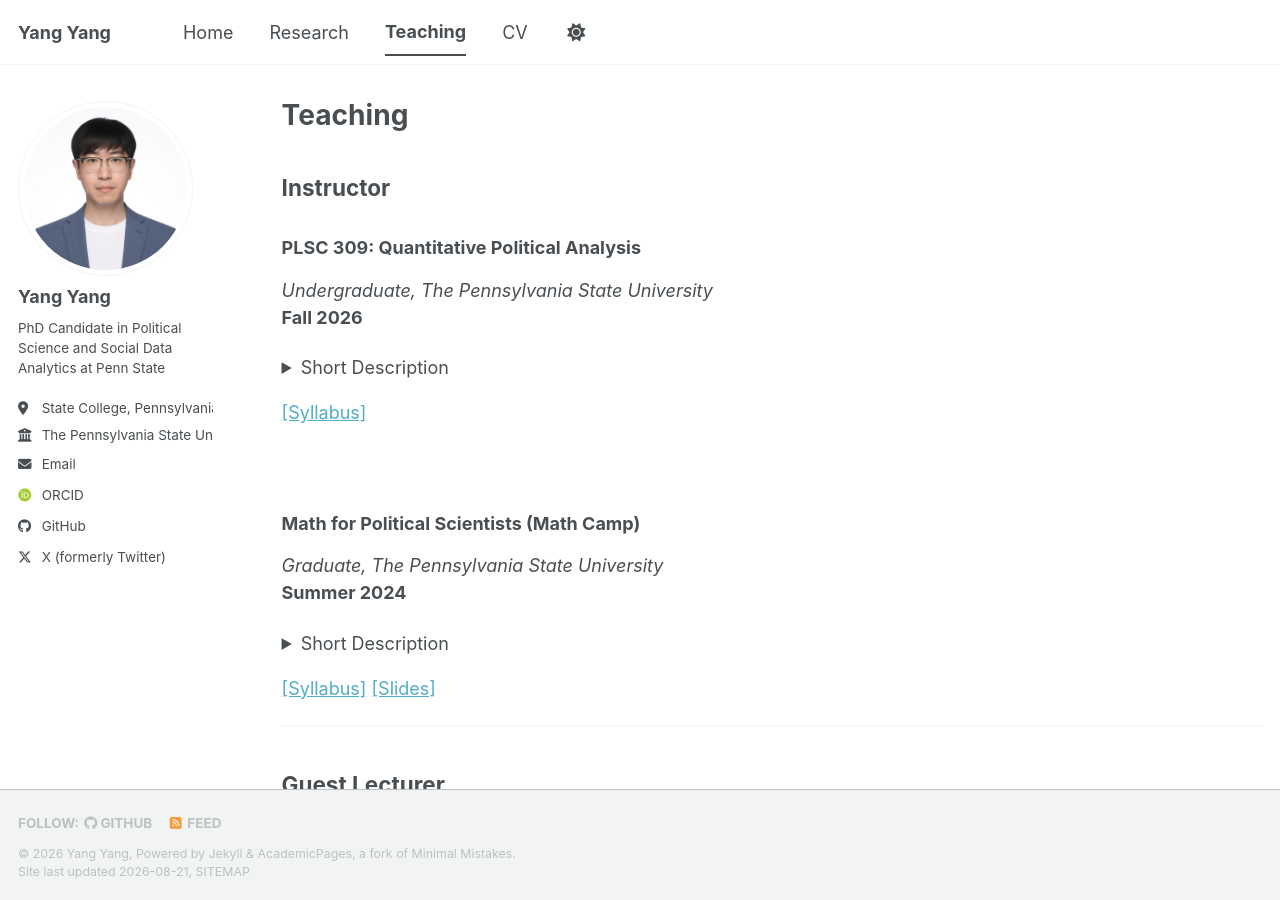
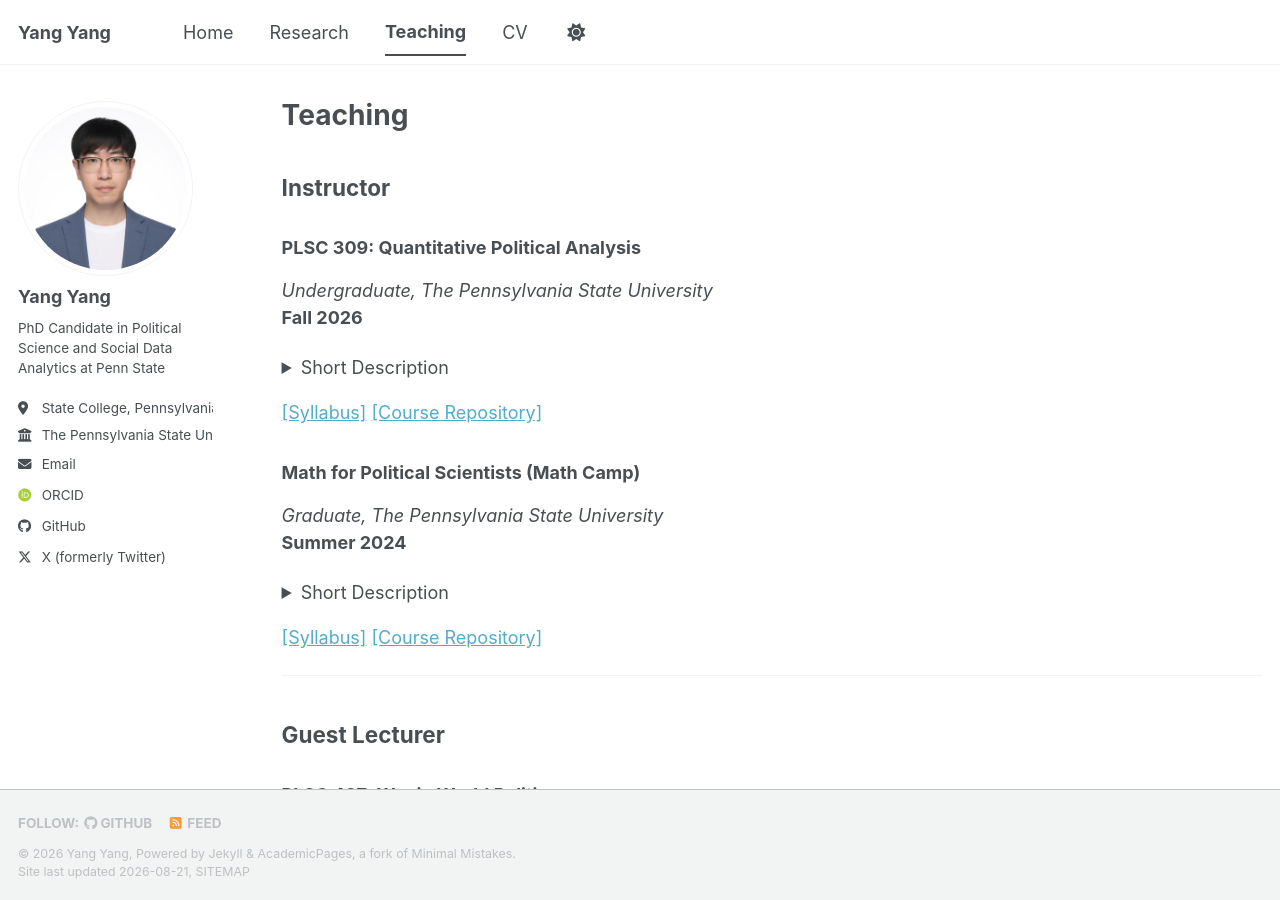
Before and after one commit to yang-yang-ir/yang-yang-ir.github.io, a Jekyll site: the page built from _pages/teaching.md, in a window 1280 px wide and 900 px high. Built offline with Jekyll 4.4.1, drawn with Linux system fonts in a browser that asks for light colours; some web fonts are replaced; a script bundle is joined from its source files by our own code; library files that are not in the unit come from our copies.

Commit message:
Update teaching.md

```diff
--- a/_pages/teaching.md
+++ b/_pages/teaching.md
@@ -18,7 +18,7 @@ covering descriptive statistics, hypothesis testing, linear regression,
 and data visualization using R.
 </details>
 [[Syllabus]](/files/PLSC309_Fall26_Syllabus.pdf)
-
+[[Course Repository]](https://github.com/yang-yang-ir/PLSC-309_Fall-2026)
 <br>
 
 ### Math for Political Scientists (Math Camp)
@@ -32,7 +32,7 @@ foundations for graduate-level political methodology, including linear
 algebra, calculus, probability, and optimization.
 </details>
 [[Syllabus]](/files/MathCamp_2024_Syllabus.pdf)
-[[Slides]](https://github.com/yang-yang-ir/MathCamp_2024)
+[[Course Repository]](https://github.com/yang-yang-ir/MathCamp_2024)
 
 ---
 
```
